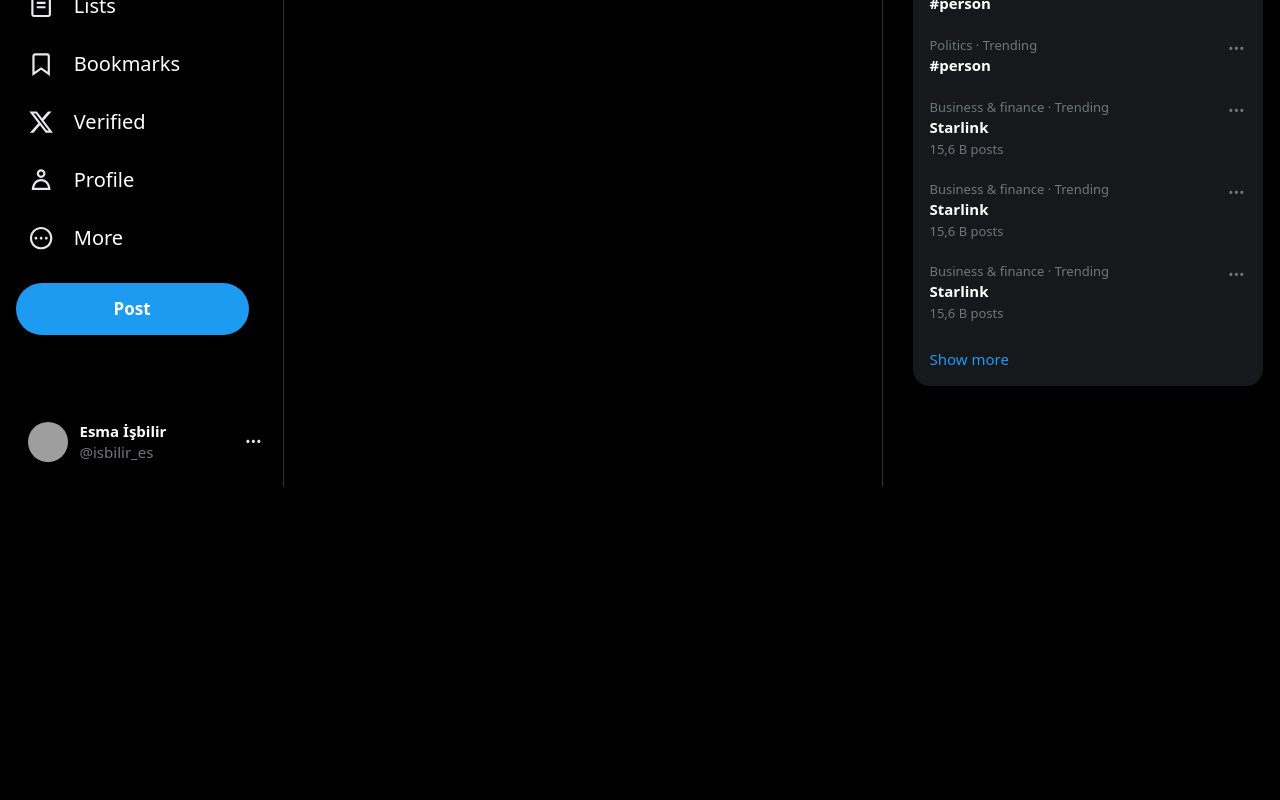
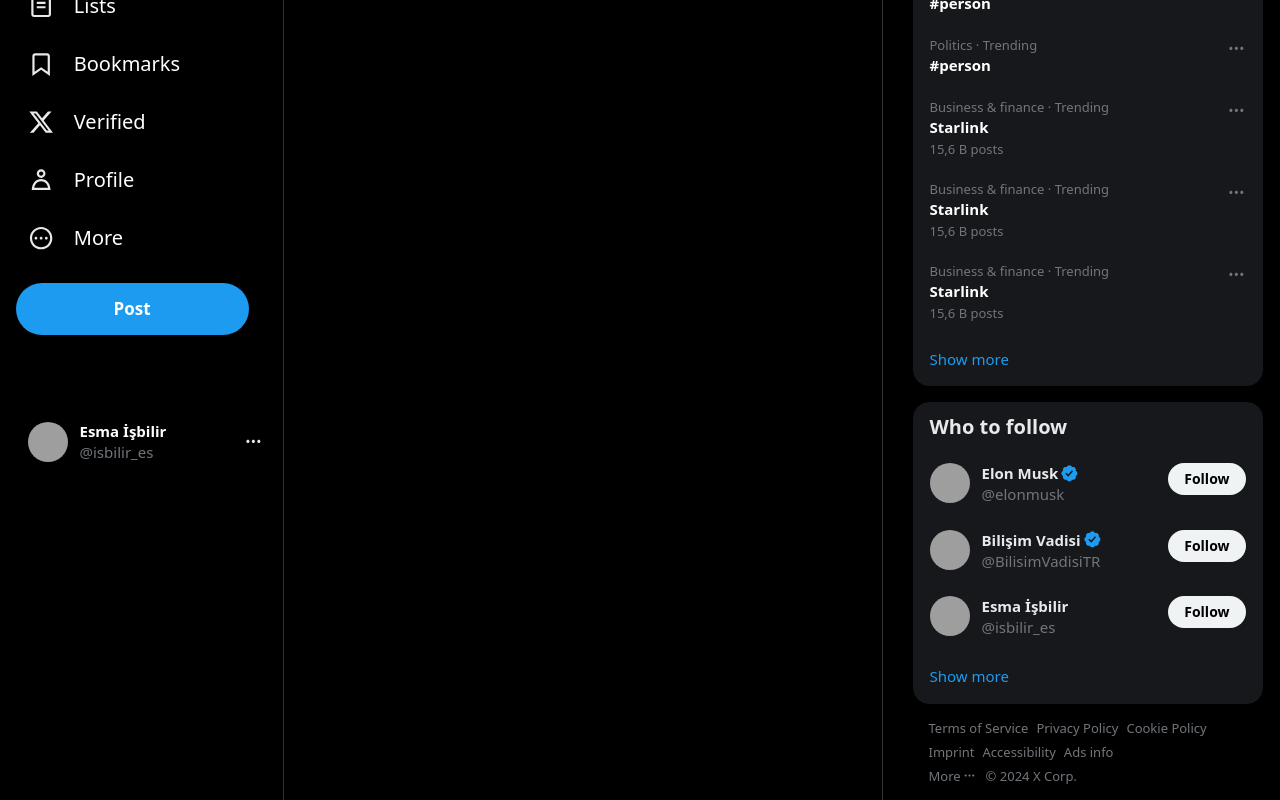
Before and after one commit to 07nazli/react-twitter-clone, a React (Vite) app: page / in a window 1280 px wide. Shown: the part 313-1113 px from the top of the page. Before the commit the page ends 800 px from the top, so only its background shows below. Built offline with nearby package versions, Linux system fonts and the light colour scheme; grey boxes are pictures that could not be loaded.

Commit message:
right sidebar

```diff
--- a/src/components/buttons/index.jsx
+++ b/src/components/buttons/index.jsx
@@ -2,20 +2,33 @@
 import classNames from "classnames";
 import PropTypes from 'prop-types';
 
-export default function Button({ size, children }) {
-    return createElement('button', {
-        className: classNames("bg-[#1d9bf0] rounded-full flex items-center text-white justify-center font-bold hover:bg-[#1a8cd8] transition-colors", {
+export default function Button({ as, size, variant, className, children, ...props }) {
+    return createElement(as, {
+        type: 'button',
+        className: classNames(" rounded-full flex items-center justify-center font-bold  transition-colors", {
+            "px-4 h-8 text-sm": size === 'small',
             "px-4 h-9": size === 'normal',
-            "px-4 text-[17px] h-[52px] w-full": size === 'large'
-        }
-        )
+            "px-4 text-[17px] h-[52px] w-full": size === 'large',
+            "bg-[#1d9bf0] hover:bg-[#1a8cd8] text-white": variant === 'primary',
+            "bg-[#eff3f4] hover:bg-[#d7dbdc] text-black": variant === 'white',
+            "border border-[#b4b4b4] hover:border-[#67070f] hover:bg-[#f4212e1a] hover:text-[#f4212e]": variant === 'white-outline',
+            [className]: true
+
+        }),
+        ...props
     }, children)
 }
 
 Button.propTypes = {
-    size: PropTypes.oneOf(['normal', 'large'])
+    as: PropTypes.any,
+    size: PropTypes.oneOf(['small', 'normal', 'large']),
+    variant: PropTypes.oneOf(['primary', 'white', 'white-outline']),
+    props: PropTypes.object,
+    className: PropTypes.string
 }
 
 Button.defaultProps = {
-    size: 'normal'
+    as: 'button',
+    size: 'normal',
+    variant: 'primary'
 }
--- /dev/null
+++ b/src/components/sidebar-section/index.jsx
@@ -0,0 +1,33 @@
+import { Link } from "react-router-dom"
+import  PropTypes  from "prop-types"
+
+export default function SidebarSection({ title, children, more }) {
+    return (
+        <section className="bg-[#16181c] overflow-hidden mb-4 rounded-2xl border border-[#16181c]">
+            <h5 className="py-3 px-4 text-xl font-extrabold leading-6 flex items-center text-[#e7e9ea]">
+                {title}
+            </h5>
+            <div className="grid">
+                {children}
+            </div>
+            {more && (
+                <Link
+                    to={more}
+                    className="h-[52px] flex items-center px-4 text-[15px] text-[#1d9bf0] transition-colors hover:bg-white/[0.03] "
+                >
+                    Show more
+                </Link>
+            )}
+        </section>
+    )
+}
+
+SidebarSection.propTypes = {
+    title: PropTypes.string.isRequired,
+    children: PropTypes.node.isRequired,
+    more: PropTypes.oneOfType([PropTypes.bool, PropTypes.string])
+}
+
+SidebarSection.defaultProps = {
+    more: false
+}
--- /dev/null
+++ b/src/components/user-card/index.jsx
@@ -0,0 +1,45 @@
+import { useState } from "react"
+import Button from "../buttons"
+
+export default function UserCard({ user }) {
+
+    const [following, setFollowing] = useState(false)
+
+    return (
+        <button className="py-3 px-4 flex gap-3 transition-colors hover:bg-white/[0.03]">
+            <img src={user.avatar} className="w-10 h-10 rounded-full object-cover" />
+                <div className="flex-1 max-w-full flex flex-col text-left">
+                    <div className="text-[15px] text-[#e7e9ea] leading-5 font-bold flex items-center">
+                        {user.fullName}
+                        {user?.verified && (
+                            <div>
+                                <svg viewBox="0 0 22 22" width={18.75} height={18.75} className="text-[#1d9bf0] ml-0.5">
+                                    <path
+                                        fill="currentColor"
+                                        d="M20.396 11c-.018-.646-.215-1.275-.57-1.816-.354-.54-.852-.972-1.438-1.246.223-.607.27-1.264.14-1.897-.131-.634-.437-1.218-.882-1.687-.47-.445-1.053-.75-1.687-.882-.633-.13-1.29-.083-1.897.14-.273-.587-.704-1.086-1.245-1.44S11.647 1.62 11 1.604c-.646.017-1.273.213-1.813.568s-.969.854-1.24 1.44c-.608-.223-1.267-.272-1.902-.14-.635.13-1.22.436-1.69.882-.445.47-.749 1.055-.878 1.688-.13.633-.08 1.29.144 1.896-.587.274-1.087.705-1.443 1.245-.356.54-.555 1.17-.574 1.817.02.647.218 1.276.574 1.817.356.54.856.972 1.443 1.245-.224.606-.274 1.263-.144 1.896.13.634.433 1.218.877 1.688.47.443 1.054.747 1.687.878.633.132 1.29.084 1.897-.136.274.586.705 1.084 1.246 1.439.54.354 1.17.551 1.816.569.647-.016 1.276-.213 1.817-.567s.972-.854 1.245-1.44c.604.239 1.266.296 1.903.164.636-.132 1.22-.447 1.68-.907.46-.46.776-1.044.908-1.681s.075-1.299-.165-1.903c.586-.274 1.084-.705 1.439-1.246.354-.54.551-1.17.569-1.816zM9.662 14.85l-3.429-3.428 1.293-1.302 2.072 2.072 4.4-4.794 1.347 1.246z" />
+                                </svg>
+                            </div>
+                        )}
+                    </div>
+                    <div className="text-[15px] text-[#71767b]">@{user.username}</div>
+                </div>
+                <div>
+				{following ? (
+					<Button
+						variant="white-outline"
+						size="small"
+						onClick={() => setFollowing(false)}
+						className="whitespace-nowrap group"
+					>
+						<div className="flex group-hover:hidden">Following</div>
+						<div className="hidden group-hover:flex">Unfollow</div>
+					</Button>
+				) : (
+					<Button variant="white" size="small" onClick={() => setFollowing(true)}>
+						Follow
+					</Button>
+				)}
+			</div>
+            </button>
+    )
+}
--- /dev/null
+++ b/src/layouts/main/rightbar/footer/index.jsx
@@ -0,0 +1,46 @@
+import { Popover } from "@headlessui/react";
+import { Link } from "react-router-dom";
+
+export default function Footer() {
+    return (
+        <footer className="mb-4 px-4 flex flex-wrap gap-2">
+            <Link to="/" className="text-[#71767b] leading-4 text-[13px] hover:underline">Terms of Service</Link>
+            <Link to="/" className="text-[#71767b] leading-4 text-[13px] hover:underline">Privacy Policy</Link>
+            <Link to="/" className="text-[#71767b] leading-4 text-[13px] hover:underline">Cookie Policy</Link>
+            <Link to="/" className="text-[#71767b] leading-4 text-[13px] hover:underline">Imprint</Link>
+            <Link to="/" className="text-[#71767b] leading-4 text-[13px] hover:underline">Accessibility</Link>
+            <Link to="/" className="text-[#71767b] leading-4 text-[13px] hover:underline">Ads info</Link>
+            <div className="w-full flex gap-2">
+                <Popover className="relative inline-flex leading-4 ">
+                    <Popover.Button
+                        className="text-[#71767b] outline-none text-[13px] hover:underline inline-flex items-center"
+                    >
+                        More
+                        <svg viewBox="0 0 24 24" className="h-[1em] px-0.5 ">
+                            <path
+                                fill="currentColor"
+                                d="M3 12c0-1.1.9-2 2-2s2 .9 2 2-.9 2-2 2-2-.9-2-2zm9 2c1.1 0 2-.9 2-2s-.9-2-2-2-2 .9-2 2 .9 2 2 2zm7 0c1.1 0 2-.9 2-2s-.9-2-2-2-2 .9-2 2 .9 2 2 2z" />
+                        </svg>
+                    </Popover.Button>
+                    <Popover.Panel className="w-[150px] max-w-[384px] bg-black shadow-box rounded-xl absolute bottom-0 right-0 grid overflow-hidden">
+                        <Link to="/" className="py-3 px-4 text-white text-[15px] leading-5 font-bold hover:bg-[#16181c] transition-colors">
+                            About
+                        </Link>
+                        <Link to="/" className="py-3 px-4 text-white text-[15px] leading-5 font-bold hover:bg-[#16181c] transition-colors">
+                            Status
+                        </Link>
+                        <Link to="/" className="py-3 px-4 text-white text-[15px] leading-5 font-bold hover:bg-[#16181c] transition-colors">
+                            X for Business
+                        </Link>
+                        <Link to="/" className="py-3 px-4 text-white text-[15px] leading-5 font-bold hover:bg-[#16181c] transition-colors">
+                            Developers
+                        </Link>
+                    </Popover.Panel>
+                </Popover>
+                <p className="text-[#71767b] leading-4 text-[13px]">
+                    &copy; 2024 X Corp.
+                </p>
+            </div>
+        </footer>
+    )
+}
--- a/src/layouts/main/rightbar/index.jsx
+++ b/src/layouts/main/rightbar/index.jsx
@@ -1,6 +1,8 @@
 import Premium from "./premium";
 import Topics from "./topics";
 import Search from "./search";
+import WhoFolllow from "./who-follow";
+import Footer from "./footer";
 
 export default function RightBar() {
     return (
@@ -8,6 +10,8 @@
             <Search />
             <Premium />
             <Topics />
+            <WhoFolllow />
+            <Footer />
         </aside>
     )
 }
--- a/src/layouts/main/rightbar/topics/index.jsx
+++ b/src/layouts/main/rightbar/topics/index.jsx
@@ -1,20 +1,15 @@
 import { Link } from "react-router-dom";
 import { topics } from "../../../../utils/consts";
 import Topic from "./topic";
+import SidebarSection from "../../../../components/sidebar-section";
 
 export default function Topics() {
     return (
-        <section className="bg-[#16181c] overflow-hidden mb-4 rounded-2xl border border-[#16181c]">
-            <h5 className="py-3 px-4 text-xl font-extrabold leading-6 flex items-center text-[#e7e9ea]">Trends for you</h5>
-            <div className="grid">
-                {topics.map((topic, index) => <Topic item={topic} key={index} />)}
-                <Link
-                    to="/trends"
-                    className="h-[52px] flex items-center px-4 text-[15px] text-[#1d9bf0] transition-colors hover:bg-white/[0.03] "
-                >
-                    Show more
-                </Link>
-            </div>
-        </section>
+        <SidebarSection
+            title="Trends for you"
+            more="/trends"
+        >
+            {topics.map((topic, index) => <Topic item={topic} key={index} />)}
+        </SidebarSection>
     )
 }
--- /dev/null
+++ b/src/layouts/main/rightbar/who-follow/index.jsx
@@ -0,0 +1,18 @@
+import SidebarSection from "../../../../components/sidebar-section";
+import UserCard from "../../../../components/user-card";
+import { whoFollowUsers } from "../../../../mock";
+import {useAccount} from "../../../../store/auth/hooks"
+
+export default function WhoFolllow() {
+
+    const account = useAccount()
+
+    return (
+        <SidebarSection
+            title="Who to follow"
+            more={`/connect_people?user_id=${account.id}`}
+        >
+            {whoFollowUsers.map((user) => <UserCard user={user} key={user.id} />)}
+        </SidebarSection>
+    )
+}
--- /dev/null
+++ b/src/mock/index.js
@@ -0,0 +1,25 @@
+export const whoFollowUsers = [
+  {
+    id: 3,
+    username: "elonmusk",
+    fullName: "Elon Musk",
+    avatar:
+      "https://pbs.twimg.com/profile_images/1683325380441128960/yRsRRjGO_x96.jpg",
+    verified: true,
+  },
+  {
+    id: 4,
+    username: "BilisimVadisiTR",
+    fullName: "Bilişim Vadisi",
+    avatar:
+      "https://pbs.twimg.com/profile_images/1734118032820084736/JCviFAf8_x96.jpg",
+    verified: true,
+  },
+  {
+    id: 5,
+    username: "isbilir_es",
+    fullName: "Esma İşbilir",
+    avatar:
+      "https://pbs.twimg.com/profile_images/1761707710544855040/W46IU3-o_400x400.jpg",
+  },
+];
```
